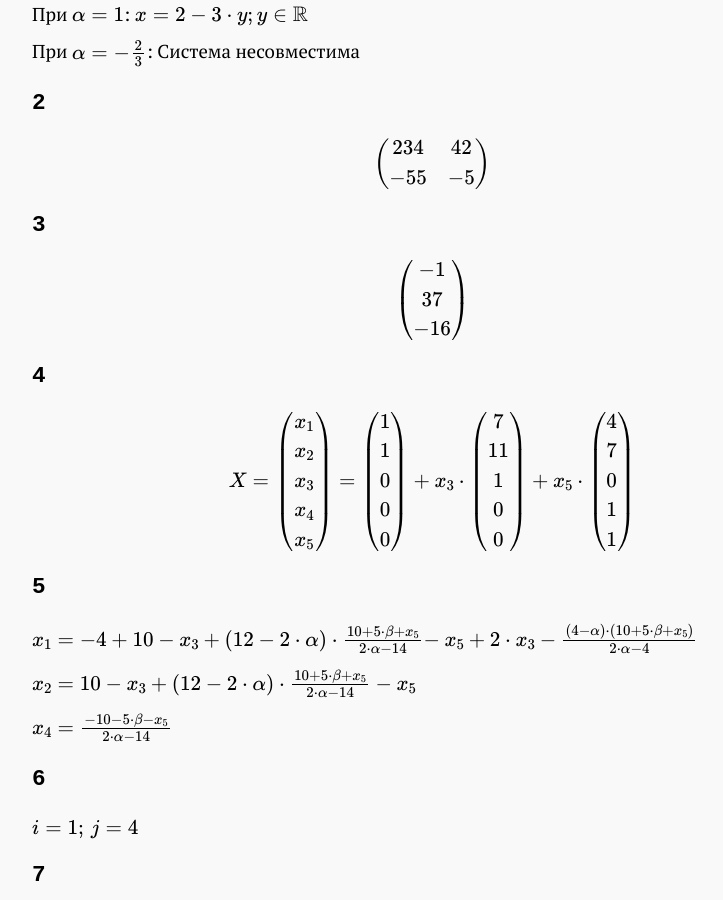
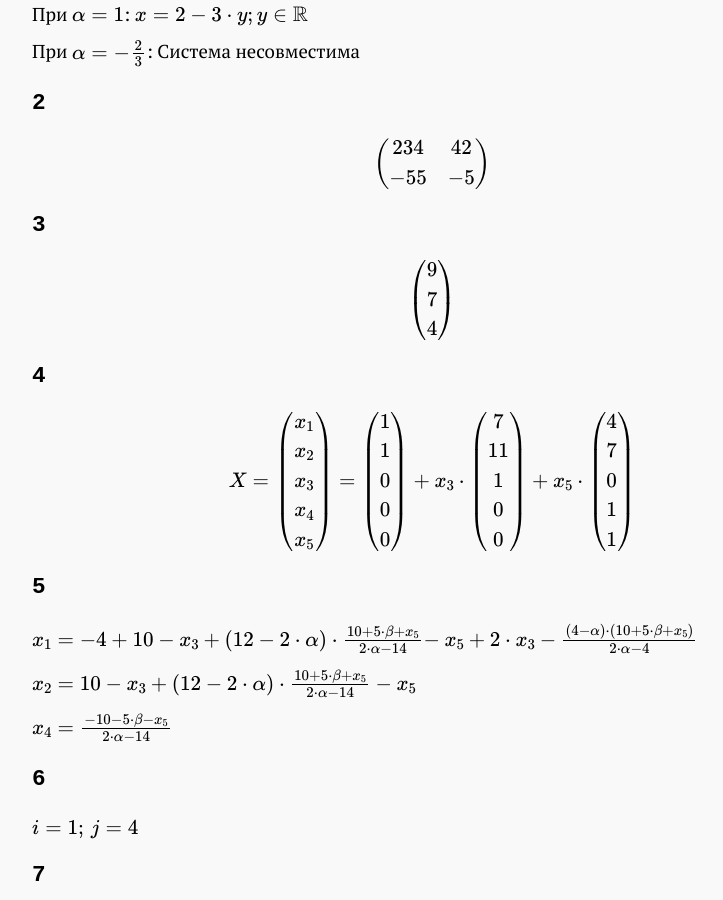
Before and after one commit to ilyakooo0/ilyakooo0.github.io, a Jekyll site: the page built from linal/KR11var0.md, in a window 1280 px wide and 900 px high, scrolled down 622 px. Shown: the whole window, without its empty margins (208-931 px from the left). Built offline with Jekyll 4.4.1, drawn with Linux system fonts in a browser that asks for light colours; some web fonts are replaced; formulas are drawn with MathJax 3.

Commit message:
Fixed wrong answers in linal KR1.1

```diff
--- a/linal/KR11var0.md
+++ b/linal/KR11var0.md
@@ -35,7 +35,7 @@ $$
 
 $$
 \begin{pmatrix}
--1 \\ 37 \\ -16
+9 \\ 7 \\ 4
 \end{pmatrix}
 $$
 
```
